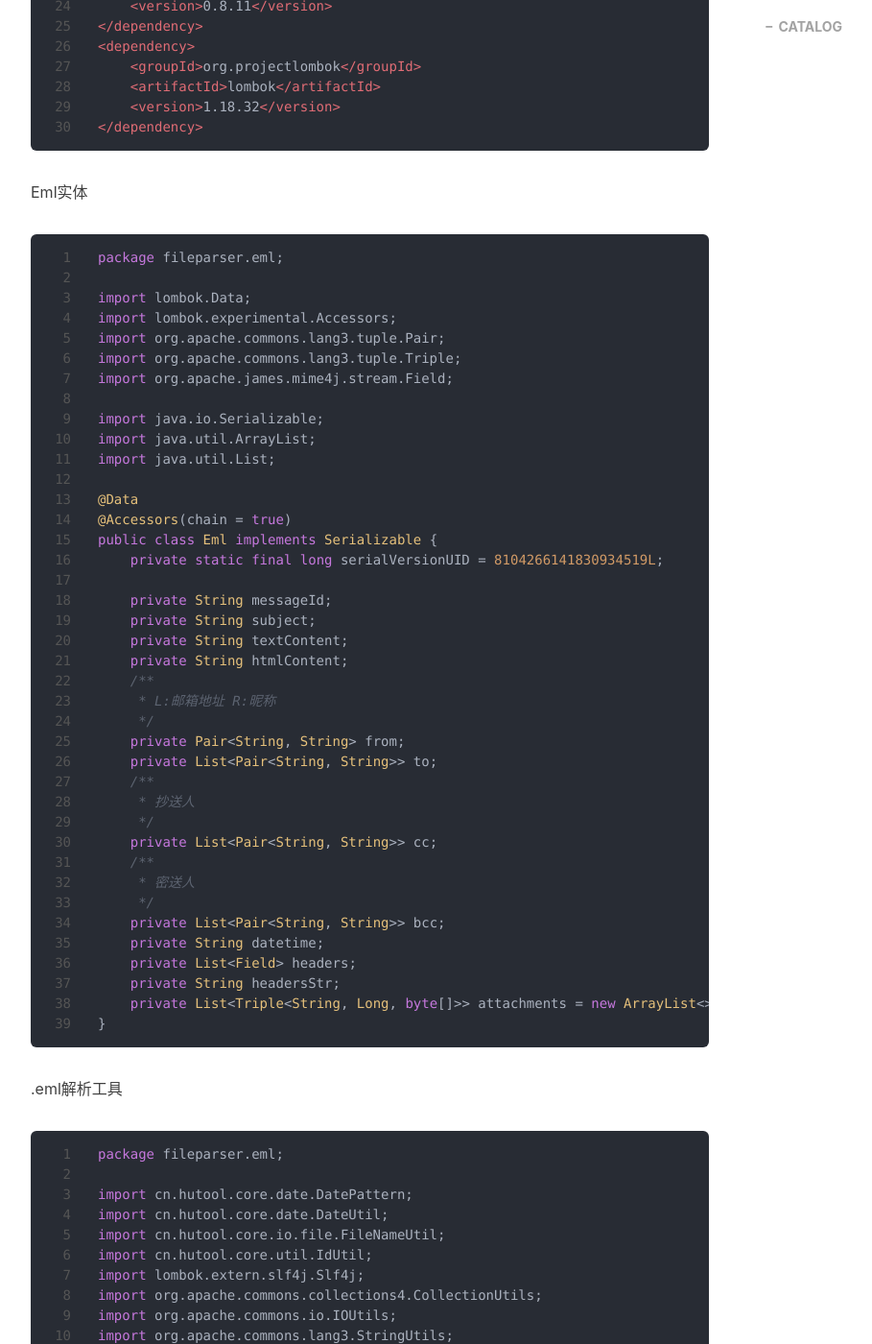
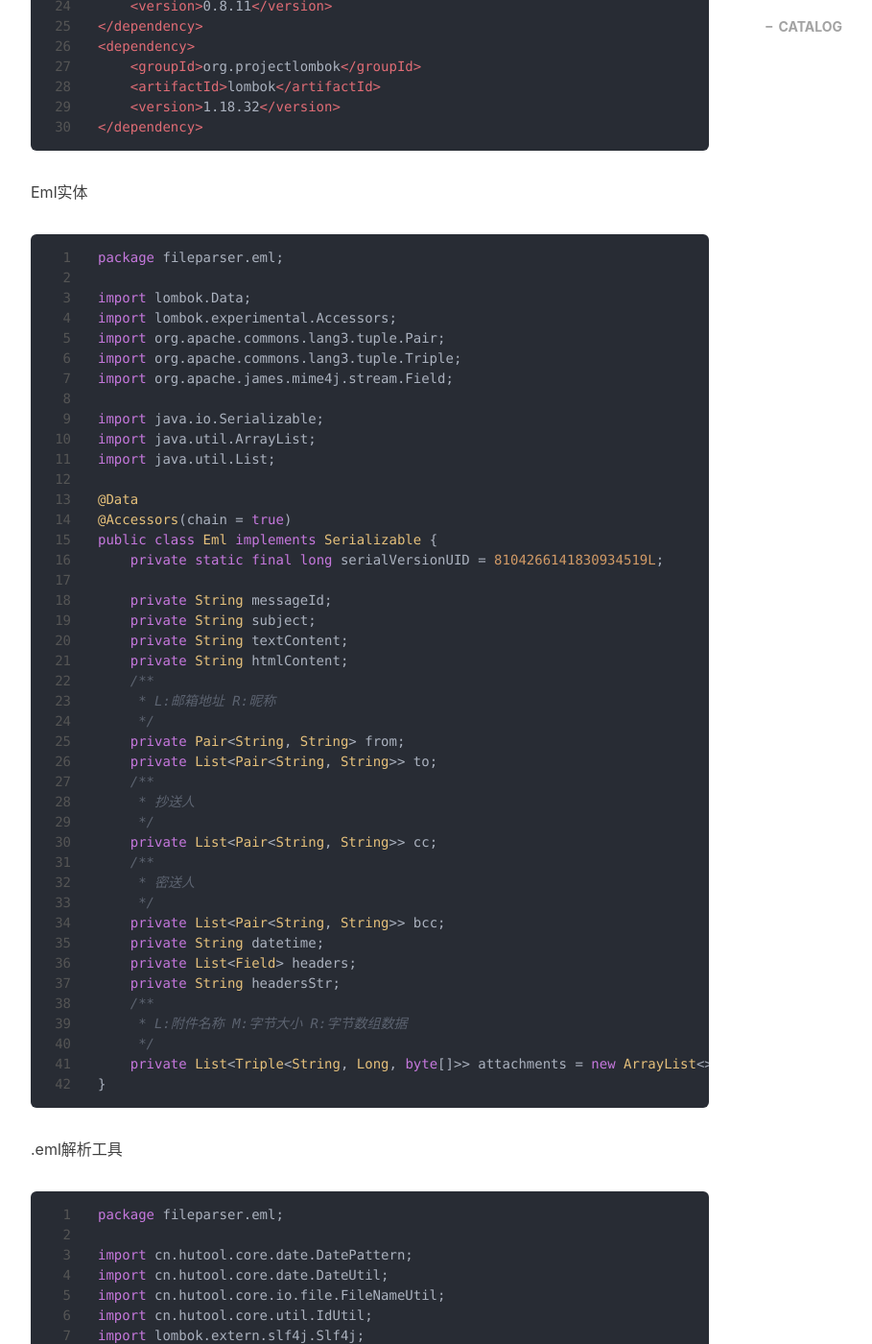
Before and after one commit to youthredblog/youthredblog.github.io, a Jekyll site: the page built from _posts/2024-12-10-ApacheMime4j解析.eml.md, in a window 1280 px wide and 1400 px high, scrolled down 1065 px. Shown: the whole window at 96% size, without its empty margins (233-1142 px from the left). Built offline with Jekyll 4.4.1, drawn with Linux system fonts in a browser that asks for light colours; nearby versions of some CDN libraries; comment, search, counter and statistics services are not loaded.

Commit message:
ApacheMime4j解析.eml

````diff
--- a/_posts/2024-12-10-ApacheMime4j解析.eml.md
+++ b/_posts/2024-12-10-ApacheMime4j解析.eml.md
@@ -84,6 +84,9 @@ public class Eml implements Serializable {
     private String datetime;
     private List<Field> headers;
     private String headersStr;
+    /**
+     * L:附件名称 M:字节大小 R:字节数组数据
+     */
     private List<Triple<String, Long, byte[]>> attachments = new ArrayList<>();
 }
 ```
````
